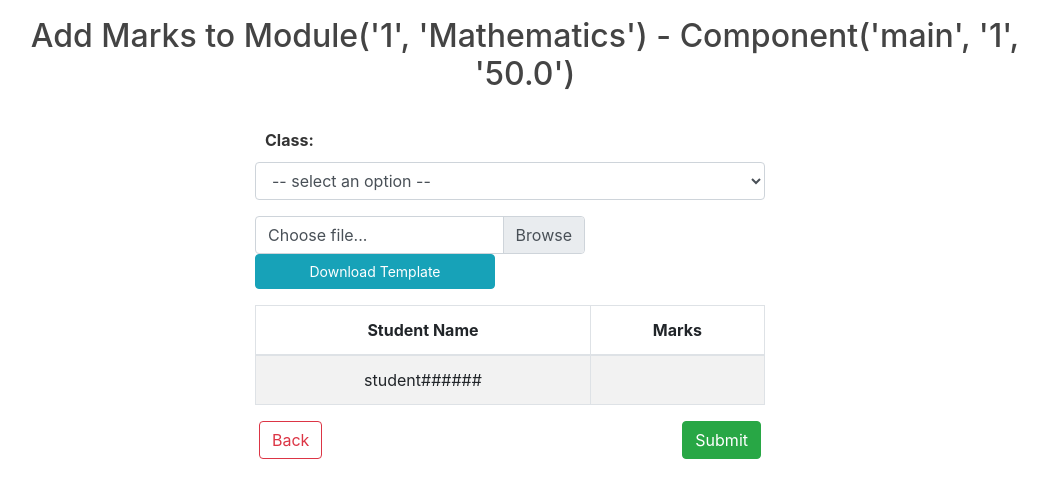
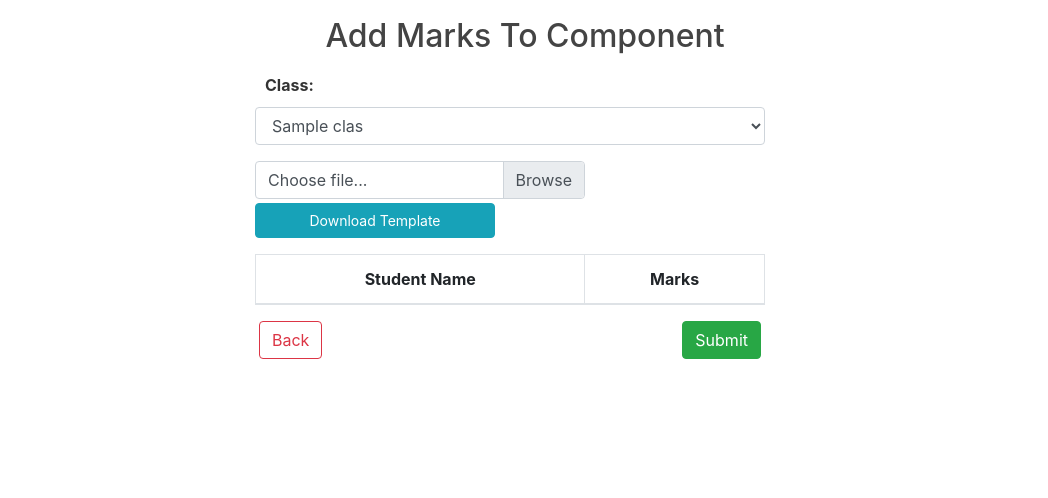
Before and after one commit to unluckyvevo/IT2201-Project, a Flask app: template readbit/templates/add_marks.html in a window 1280 px wide. Shown: the part 63-561 px from the top of the page, without its empty margins (115-1163 px from the left). Run offline with Flask 2, Linux system fonts and the light colour scheme; data comes from the database, SQL or seed files in the repository; both versions use the stored data as it was after the commit; tables that the repository leaves empty hold one stand-in row (values such as "Sample post"); the template is opened without the code that fills it: values that come from a table or form of the project are taken from there, most other values are stand-ins (such as "Sample title", 1, 10 or a date in 2020); lists and menus that the app fills with data are empty; some libraries are stand-ins or nearby versions.

Commit message:
Implement add marks form and validation

```diff
--- a/readbit/forms.py
+++ b/readbit/forms.py
@@ -32,3 +32,11 @@
     student_name = StringField('Student Name', validators=[DataRequired(), Length(max=100)])
     student_email = StringField('Student Email', validators=[DataRequired(), Email()])
     submit = SubmitField('Add Student')
+
+class AddMarksForm(FlaskForm):
+    marks = IntegerField('Marks', validators=[validators.InputRequired(), NumberRange(min=0, max=100)])
+    student_name = StringField('Student Name')
+
+class AddMarksFormSet(FlaskForm):
+    marks_set = FieldList(FormField(AddMarksForm))
+    submit2 = SubmitField('Submit')
--- a/readbit/models.py
+++ b/readbit/models.py
@@ -85,6 +85,15 @@
             grade = 'F'
 
         return {'marks' : total, 'grade' : grade}
+
+    @staticmethod
+    def getMarks(student, comp_id):
+        for feedback in student.feedback_list:
+            if feedback.comp_id == comp_id:
+                return {'marks' : feedback.marks}
+        return {'marks': 0}
+
+
 
 
 
@@ -369,12 +378,16 @@
         db.session.commit()
 
     @staticmethod
-    def viewClass(class_name, module):
+    def viewClass(class_name, module, **kwargs):
         student_list = []
         for mod_class in module.class_list:
             if mod_class.class_name == class_name:
                 for student in mod_class.stud_list:
-                    stud_info = StudentManager.getGrade(student, module)
+                    comp_id = kwargs.get('comp_id')
+                    if comp_id:
+                        stud_info = StudentManager.getMarks(student, comp_id)
+                    else:
+                        stud_info = StudentManager.getGrade(student, module)
                     stud_info['name'] = student.username
                     student_list.append(stud_info)
                 break
--- a/readbit/templates/add_marks.html
+++ b/readbit/templates/add_marks.html
@@ -4,7 +4,7 @@
 
  <div class="container">
      <div class="text-center">
-         <h2 class="m-4">Add Marks to {{ module }} - {{ component }}</h2>
+         <h2 class="m-">Add Marks To Component</h2>
      </div>
      <div  style="display: flex; align-items: center; justify-content: center;">
 
@@ -16,13 +16,22 @@
      </div>
          <div class="col-sm-6">
 
-            <form method="post"><label id="filter_class_label" style="font-weight: bold;" id="add_marks_ddl">Class: </label>
-                <select id="add_marks_ddl" name = "value_filter" class="form-control" onchange="">
-                <option disabled selected value> -- select an option -- </option>
-                {% for class in teaching_classlist %}
-                <option value="{{ class }}">{{ class }}</option>
+            <label id="filter_class_label" for="filter_class_ddl" style="font-weight: bold">Class: </label>
+            <form method="post" action="" id="select_class_form">
+            <select id="add_marks_class_ddl" name = "class_select" class="form-control" onchange="this.form.submit()">
+                {% if selected is not defined %}
+                    <option disabled selected value> -- select an option -- </option>
+                {% else %}
+                    <option disabled value> -- select an option -- </option>
+                {% endif %}
+                {% for class in class_list %}
+                    {% if selected is defined and class.class_name == selected %}
+                        <option selected value="{{ class.class_name }}">{{ class.class_name }}</option>
+                    {% else %}
+                        <option value="{{ class.class_name }}">{{ class.class_name }}</option>
+                    {% endif %}
                 {% endfor %}
-                </select>
+            </select>
             </form>
          <div class="row mt-3">
              <div class="col-sm-8">
@@ -32,13 +41,15 @@
                 <div class="invalid-feedback">Example invalid custom file feedback</div>
             </div>
          </div>
-         <div class="col-sm-6 text-right">
+         <div class="col-sm-6 text-right mt-1">
             <a type="button"  class="btn btn-info add_marks_download_btn" href="../static/Readbit_Add_Marks.csv" download="Readbit_Add_Student.csv">Download Template</a>
 
          </div>
          </div>
-
-
+        {% if form is defined %}
+         <form method="POST" action="" id="add_marks_form">
+             {{ form.hidden_tag() }}
+             <input type="hidden" name="class_select" value={{selected}}>
             <table class="table table-bordered table-striped mt-3" id="add_marks_table">
             <thead>
                 <tr class="text-center">
@@ -46,19 +57,36 @@
                   <th scope="col">Marks</th>
                 </tr>
             </thead>
-            <form method="post" action="" id="add_marks_form">
                 <tbody>
-                    <tr class="text-center">
-                        <td contenteditable="false">student######</td>
-                        <td contenteditable="true"></td>
-                    </tr>
+                    {% for student in form.marks_set %}
+                        {{ student.hidden_tag() }}
+                        <tr class="text-center">
+                            <td>{{ student.student_name.data}} {{ student.student_name(type="hidden")}}</td>
+                            {% if student.marks.errors %}
+                                <td>
+                                    {{ student.marks(class="form-control form-control-sm is-invalid text-center") }}
+
+                                    <div class="invalid-feedback">
+                                    {% for error in student.marks.errors %}
+                                    <span>{{ error }}</span>
+                                    {% endfor %}
+                                </div>
+                                </td>
+
+                            {% else %}
+                                 <td>{{ student.marks(class="form-control form-control-sm text-center") }} </td>
+                            {% endif %}
+
+                        </tr>
+                    {% endfor %}
                 </tbody>
-            </form>
-        </table>
+            </table>
              <div class="row add_marks_btn_row m-1">
                  <button class="btn btn-outline-danger" onclick="javascript:history.back()">Back</button>
-                 <button form="add_marks_form" type="submit" class="btn btn-success" >Submit</button>
+                 {{ form.submit2(class="btn btn-success") }}
              </div>
+         </form>
+        {% endif %}
         </div>
     </div>
  </div>
--- a/readbit/templates/manage_class.html
+++ b/readbit/templates/manage_class.html
@@ -40,7 +40,7 @@
               </div>
               <div class="modal-body">
                   <div class="row m-2" id="modal_buttons">
-                      <a href="{{ url_for('add_student_manually') }}" class="btn btn-info m-2">Add Manually</a>
+                      <a href="{{ url_for('add_student_manually', class=selected, mod_id=mod_id) }}" class="btn btn-info m-2">Add Manually</a>
                   </div>
                   <div class="row ml-3 mt-3">
                       Upload Excel Sheet (.csv)
```
Also changed, not shown: readbit/routes.py (+29 -9 lines), readbit/templates/manage_module.html (+7 -5 lines), readbit/database.db.
